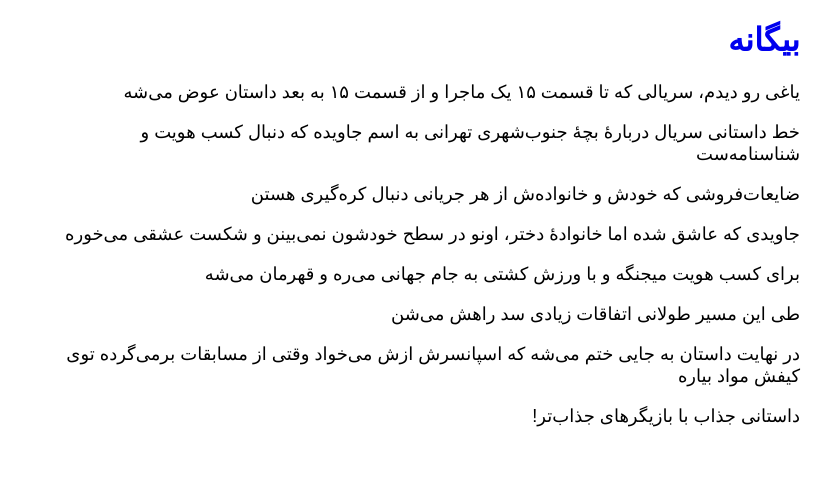
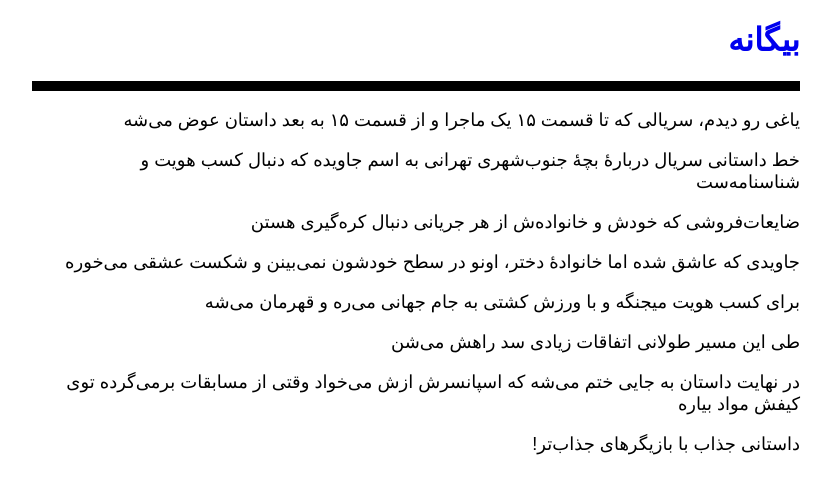
Before and after one commit to darkblog/darkblog.github.io, a Jekyll site: the page built from _posts/2023-8-19-4.md, in a window 1280 px wide. Shown: the top 494 px of the page, without its empty margins (357-1189 px from the left). Built offline with Jekyll 4.4.1, drawn with Linux system fonts in a browser that asks for light colours.

Commit message:
Update post.html

```diff
--- a/_layouts/post.html
+++ b/_layouts/post.html
@@ -8,10 +8,10 @@
 <title>{{ page.title }}</title>
 <meta charset="utf-8">
 <meta name="viewport" content="width=device-width, initial-scale=1">
-<style>body{font-family:sans-serif;margin:auto;padding:0 1.25em;max-width:48em}p{font-size:large}a{text-decoration:none}</style>
+<style>body{font-family:sans-serif;margin:auto;padding:0 1.25em;max-width:48em}p{font-size:large}a{text-decoration:none}hr{border:thick solid black}</style>
 </head>
 <body>
 <h1><a href="https://biganeh.com/">بیگانه</a></h1>
-{{ content }}
+<hr>{{ content }}
 </body>
 </html>
```
